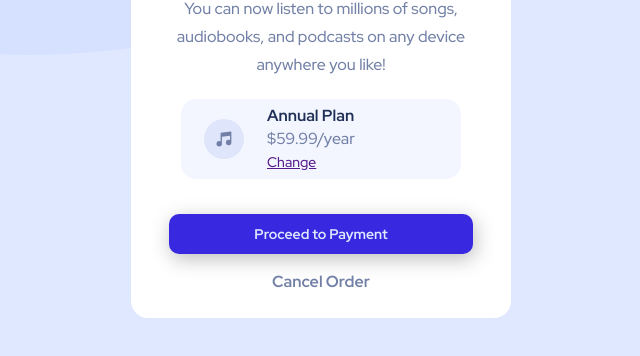
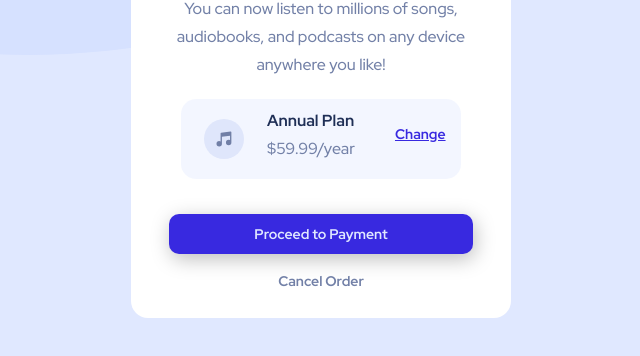
Before and after one commit to BielTsei/order_summary_component-front-end-mentor, a plain HTML site: page index.html in a window 1280 px wide. Shown: the part 382-738 px from the top of the page, without its empty margins (319-959 px from the left). Drawn offline with Linux system fonts and the light colour scheme.

Commit message:
Arrumado layout do botão de resumo

```diff
--- a/index.html
+++ b/index.html
@@ -29,8 +29,8 @@
           <div class="container_conteudo">
             <p class="plano">Annual Plan</p>
             <p class="valor">$59.99/year</p>
-            <a class="btn_charge" href="">Change</a>
           </div>
+          <a class="btn_charge" href="">Change</a>
         </div>
         <p class="btn_confirma_plano">Proceed to Payment</p>
         <p class="btn_cancel">Cancel Order</p>
--- a/style.css
+++ b/style.css
@@ -60,6 +60,7 @@
   font-weight: 700;
   color: hsl(223, 47%, 23%);
   height: 23px;
+  margin-bottom: 5px;
 }
 
 .icon_music {
@@ -75,7 +76,10 @@
 
 .btn_charge {
   font-size: 14px;
+  font-weight: 700;
   height: 23px;
+  margin-left: 40px;
+  color: hsl(245, 75%, 52%);
 }
 
 .btn_confirma_plano {
@@ -91,14 +95,17 @@
   margin: auto;
   margin-top: 35px;
   box-shadow: 2px 5px 20px rgba(0, 0, 0, 0.257);
+  cursor: pointer;
 }
 
 .btn_cancel {
   color: hsl(224, 23%, 55%);
+  font-size: 14px;
   font-weight: 700;
   margin: auto;
   margin-top: 20px;
   display: flex;
   align-items: center;
   justify-content: center;
+  cursor: pointer;
 }
```
